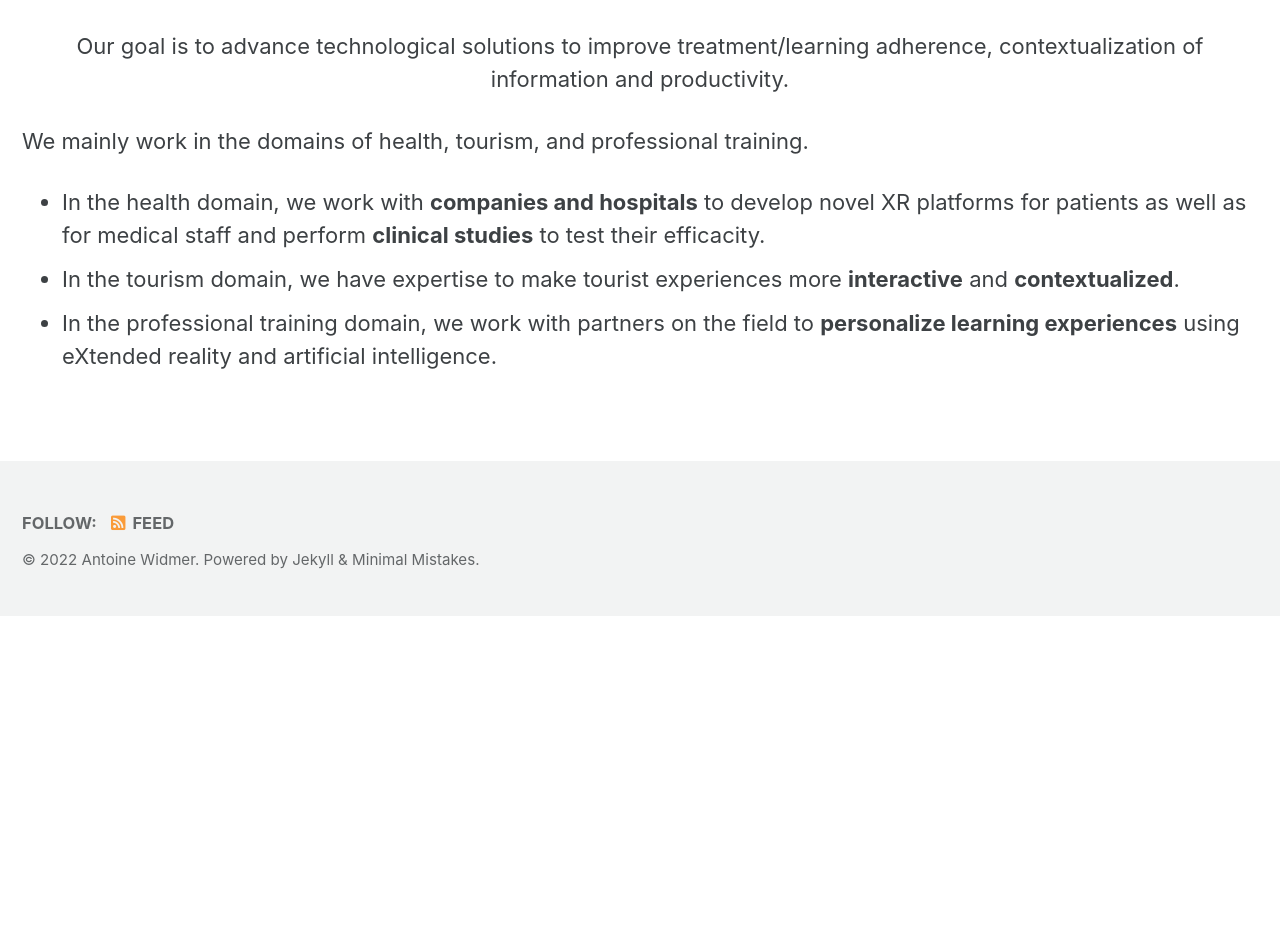
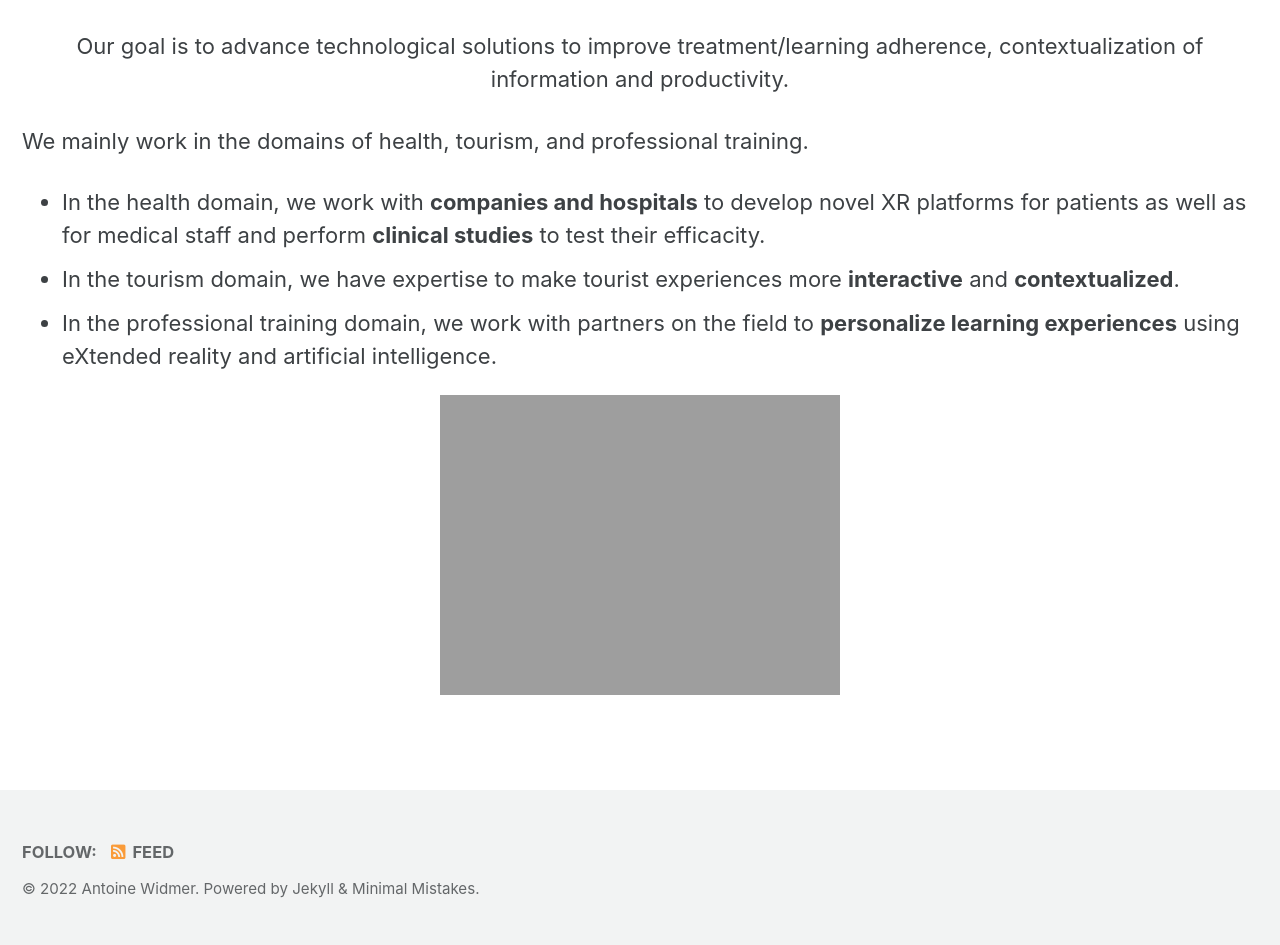
Before and after one commit to AppiTechLab/AppiTechLab.github.io, a Jekyll site: the page built from index.md, in a window 1280 px wide. Shown: the part 636-1581 px from the top of the page. Built offline with Jekyll 4.4.1, drawn with Linux system fonts in a browser that asks for light colours; cached includes are drawn as plain includes; before the commit the page ends 1252 px from its top, so only the background shows below that.

Commit message:
Update index.md

```diff
--- a/index.md
+++ b/index.md
@@ -25,3 +25,5 @@
 * In the health domain, we work with **companies and hospitals** to develop novel XR platforms for patients as well as for medical staff and perform **clinical studies** to test their efficacity.
 + In the tourism domain, we have expertise to make tourist experiences more **interactive** and **contextualized**.
 - In the professional training domain, we work with partners on the field to **personalize learning experiences** using eXtended reality and artificial intelligence.
+
+![image-center]({{ site.url }}{{ site.baseurl }}/assets/images/XRtech.PNG){: .align-center}
```
